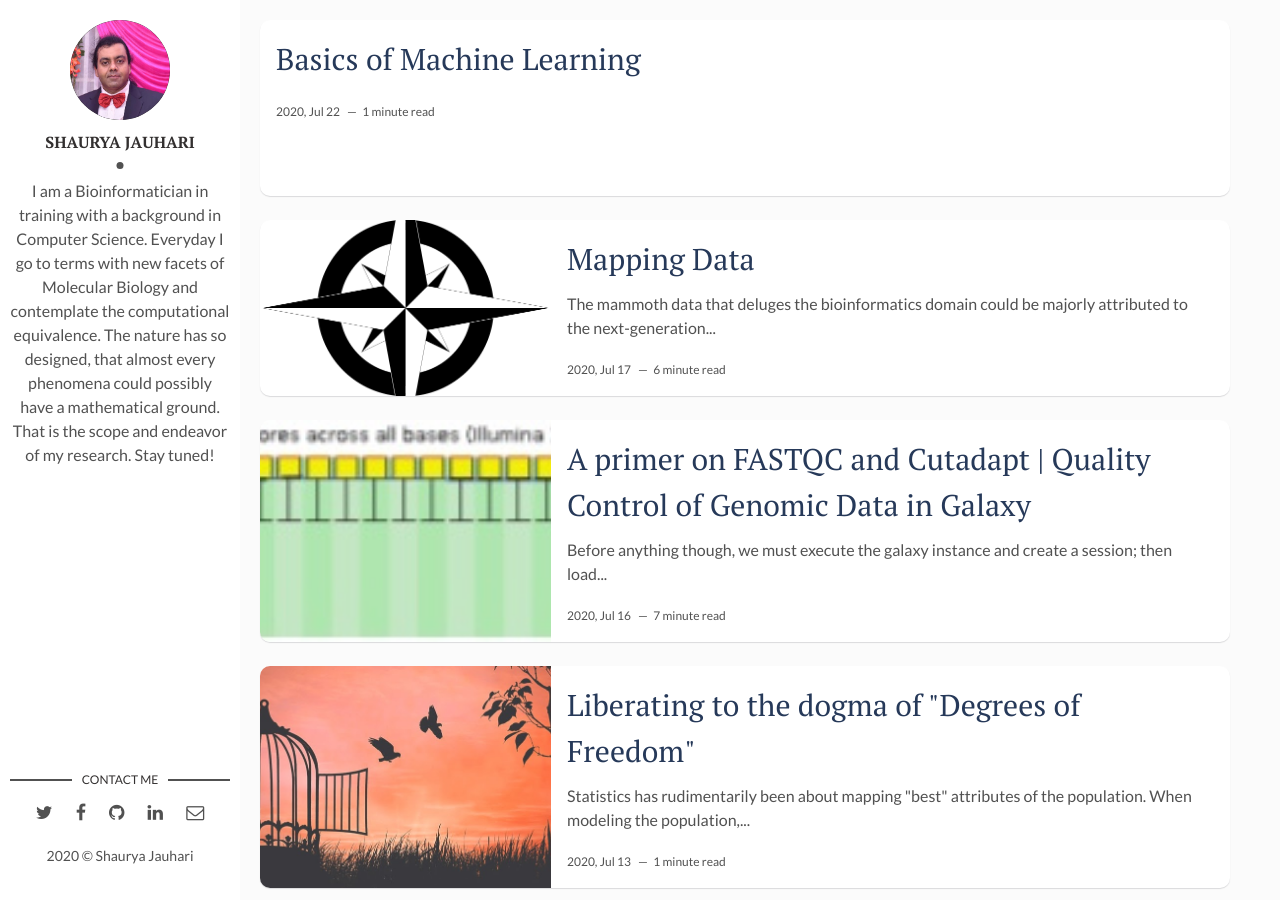
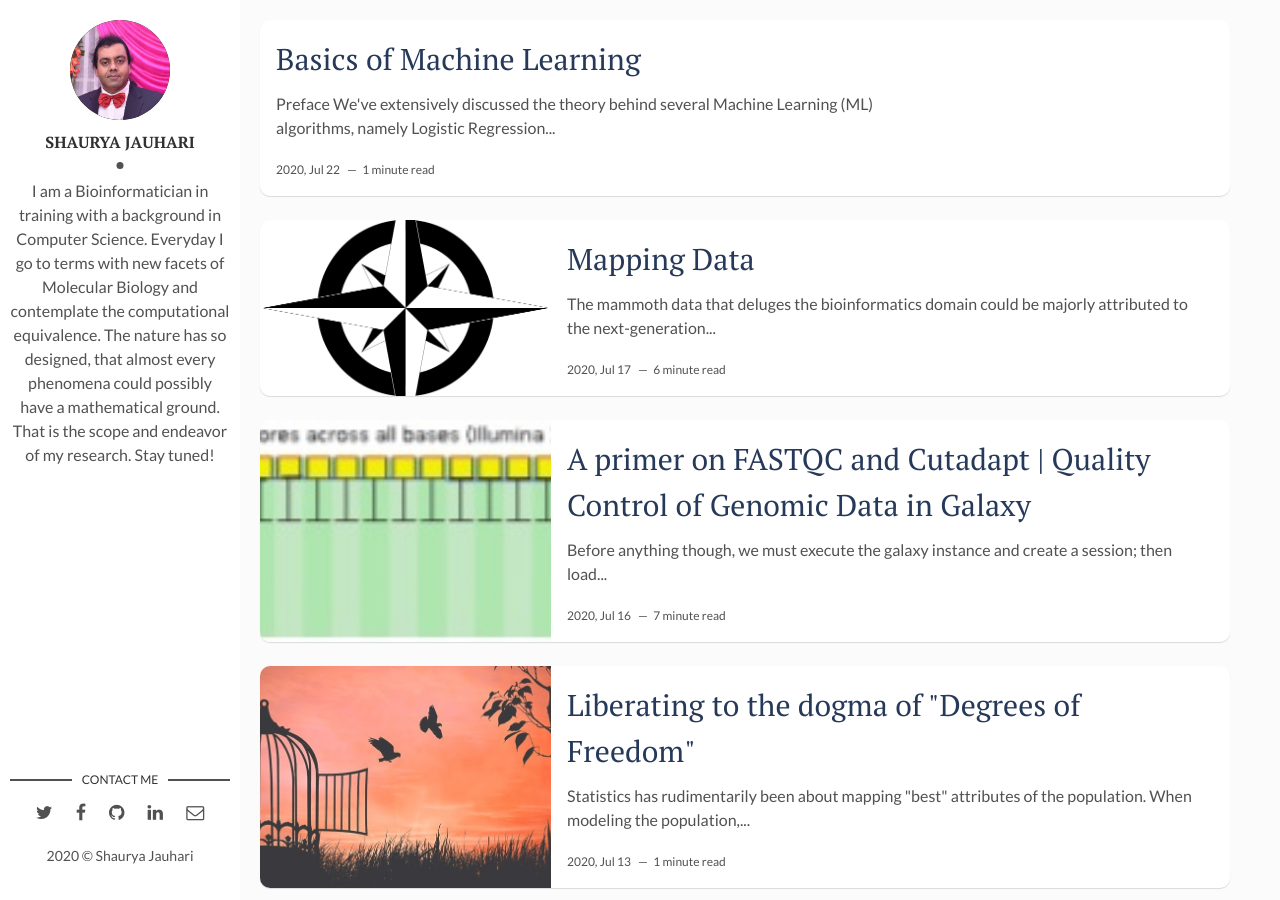
Before and after one commit to shauryajauhari/shauryajauhari.github.io, a Jekyll site: the page built from index.html, in a window 1280 px wide and 900 px high. Built offline with Jekyll 4.4.1, drawn with Linux system fonts in a browser that asks for light colours; the list of posts is cut into pages by our own code; some of the changed lines change nothing that is shown.

Commit message:
Update file

```diff
--- a/_posts/2020-07-22-basics_of_machine_learning.markdown
+++ b/_posts/2020-07-22-basics_of_machine_learning.markdown
@@ -7,3 +7,11 @@
 fig-caption: # Add figcaption (optional)
 tags: [Mathematics, Statistics, Data Science]
 ---
+
+<h2> Preface </h2>
+
+<p> We've extensively discussed the theory behind several Machine Learning (ML) algorithms, namely <a href = "https://github.com/shauryajauhari/Machine_Learning/blob/master/Machine_Learning_Logistic_Regression/Logistic_Regression_Lab/glmnet_stats_glm_ep.pdf" > Logistic Regression </a>, <a href = "https://nbviewer.jupyter.org/github/shauryajauhari/Machine_Learning/blob/master/Machine_Learning_Random_Forests/hands_on_random_forests_ep.ipynb" > Random Forests </a>, and <a href = "https://nbviewer.jupyter.org/github/shauryajauhari/Machine_Learning/blob/master/Machine_Learning_Deep_Learning/hands_on_deep_learning_ep.ipynb" > Deep Learning </a>. These also encompass a practical application on the enhancer-prediction exercise (See <a href = "https://nbviewer.jupyter.org/github/shauryajauhari/Machine_Learning/blob/master/Machine_Learning_Deep_Learning/enhancer_prediction_dataset_protocol.ipynb" > this </a>). I am not going to delve into that back again. Rather, in this session, let us figure out the ways to implement ML algorithms in Galaxy, from setting it up to inferring results. Let's cut to the chase. This tutorial has been sourced from this <a href = "https://galaxyproject.github.io/training-material/topics/statistics/tutorials/machinelearning/tutorial.html" > link </a>. </p>
+
+<h2> Uploading Data </h2>
+
+<p> The datasets required for this tutorial contain 9 features/ variables of breast cells which include the thickness of clump, cell-size, cell-shape, etc. In addition to these features, the training dataset contains one more column as <b>target</b>, or a class. It has a binary value (0 or 1) for each row. 0 indicates no breast cancer and 1 indicates breast cancer. The test dataset does not contain the target column. </p>
```
